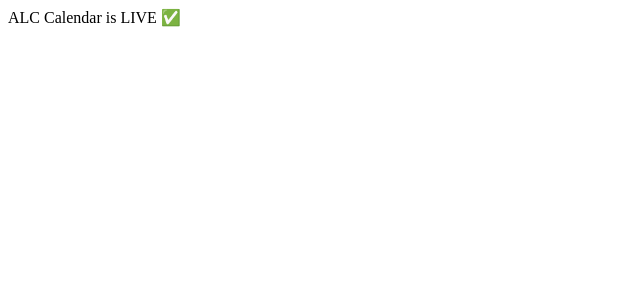
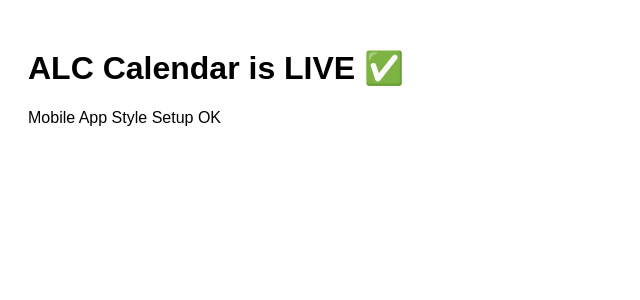
Before and after one commit to korkouanastasia4-lgtm/alc-calendar, a React (Vite) app: page / in a window 1280 px wide. Shown: the top 300 px of the page, without its empty margins (0-640 px from the left). Built offline with nearby package versions, Linux system fonts and the light colour scheme; the HTML template or start-up script is replaced by a standard one.

Commit message:
Update App.jsx

```diff
--- a/src/App.jsx
+++ b/src/App.jsx
@@ -1,7 +1,11 @@
 export default function App() {
   return (
-    <div>
-      ALC Calendar is LIVE ✅
+    <div style={{
+      padding: "20px",
+      fontFamily: "Arial"
+    }}>
+      <h1>ALC Calendar is LIVE ✅</h1>
+      <p>Mobile App Style Setup OK</p>
     </div>
   )
 }
```
